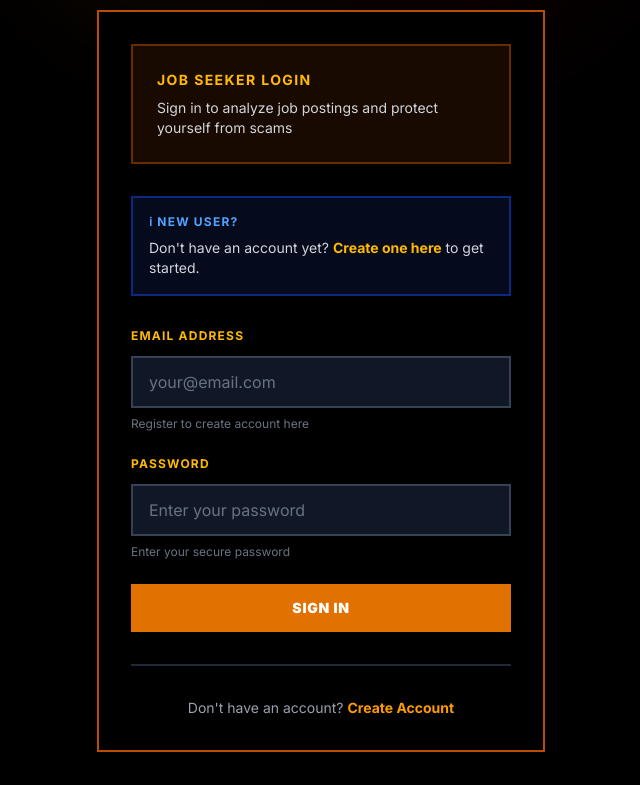
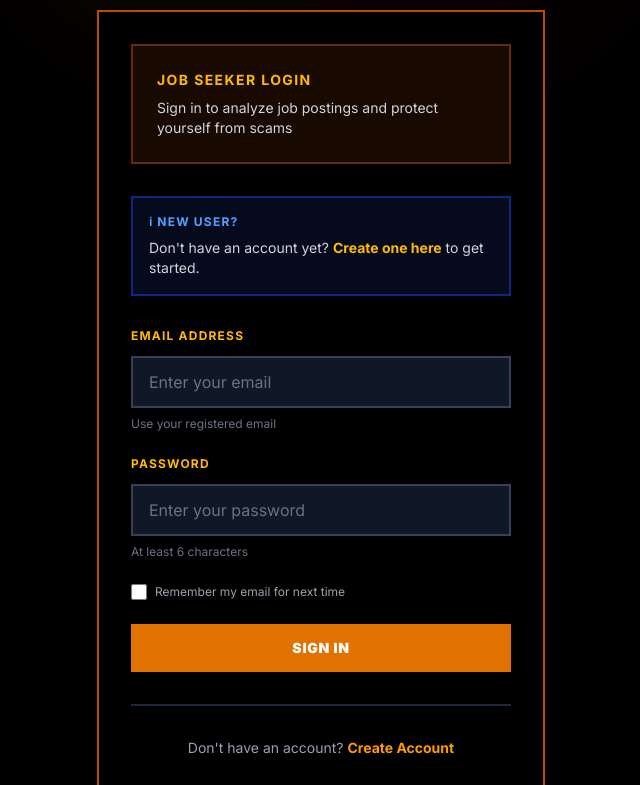
Before and after one commit to ajayreddy510/scam-detection-platform, a Next.js app: page /auth/login in a window 1280 px wide. Shown: the part 410-1195 px from the top of the page, without its empty margins (319-959 px from the left). Built offline with nearby package versions, Linux system fonts and the light colour scheme.

Commit message:
Fix credentials UI: remove visible admin credentials, add Remember Me feature, clarify email uniqueness

```diff
--- a/src/app/auth/login/page.tsx
+++ b/src/app/auth/login/page.tsx
@@ -10,13 +10,23 @@ export default function LoginPage() {
   const { login, user, loading: authLoading } = useAuth();
   const [email, setEmail] = useState('');
   const [password, setPassword] = useState('');
+  const [rememberMe, setRememberMe] = useState(false);
   const [isLoading, setIsLoading] = useState(false);
   const [error, setError] = useState('');
   const [mode, setMode] = useState<'user' | 'admin'>('user');
   const [pageLoading, setPageLoading] = useState(true);
 
-  // Redirect if already logged in
+  // Load saved email and redirect if already logged in
   useEffect(() => {
+    // Load remembered email on client side
+    if (typeof window !== 'undefined') {
+      const savedEmail = localStorage.getItem('safehire_remembered_email');
+      if (savedEmail) {
+        setEmail(savedEmail);
+        setRememberMe(true);
+      }
+    }
+
     if (!authLoading) {
       if (user) {
         // User is already logged in, redirect to appropriate dashboard
@@ -36,6 +46,13 @@ export default function LoginPage() {
     setIsLoading(true);
 
     try {
+      // Save or clear remembered email
+      if (rememberMe) {
+        localStorage.setItem('safehire_remembered_email', email);
+      } else {
+        localStorage.removeItem('safehire_remembered_email');
+      }
+
       const result = await login(email, password, mode);
 
       if (result.success) {
@@ -53,9 +70,9 @@ export default function LoginPage() {
         // Improve error messages
         if (errorMessage.includes('Invalid')) {
           if (mode === 'admin') {
-            errorMessage = 'Invalid admin credentials. Use reddyajay510@gmail.com / Ajay#2004';
+            errorMessage = 'Invalid admin credentials. Use the demo credentials shown above.';
           } else {
-            errorMessage = 'Invalid email or password. Please register if you don\'t have an account.';
+            errorMessage = 'Invalid email or password. Please check and try again.';
           }
         }
 
@@ -185,12 +202,13 @@ export default function LoginPage() {
                 type="email"
                 value={email}
                 onChange={(e) => setEmail(e.target.value)}
-                placeholder={mode === 'admin' ? 'reddyajay510@gmail.com' : 'your@email.com'}
+                placeholder="Enter your email"
                 className="w-full px-4 py-3 bg-gray-900 border-2 border-gray-700 text-white placeholder-gray-500 focus:border-amber-600 focus:outline-none transition-all"
                 disabled={isLoading || authLoading}
+                required
               />
               <p className="text-xs text-gray-500 mt-2">
-                {mode === 'user' ? 'Register to create account here' : 'Use fixed admin credentials'}
+                {mode === 'user' ? 'Use your registered email' : 'Admin email for management access'}
               </p>
             </div>
 
@@ -203,14 +221,32 @@ export default function LoginPage() {
                 type="password"
                 value={password}
                 onChange={(e) => setPassword(e.target.value)}
-                placeholder={mode === 'admin' ? 'Ajay#2004' : 'Enter your password'}
+                placeholder="Enter your password"
                 className="w-full px-4 py-3 bg-gray-900 border-2 border-gray-700 text-white placeholder-gray-500 focus:border-amber-600 focus:outline-none transition-all"
                 disabled={isLoading || authLoading}
+                required
               />
               <p className="text-xs text-gray-500 mt-2">
-                {mode === 'user' ? 'Enter your secure password' : 'Admin credentials are fixed'}
+                {mode === 'user' ? 'At least 6 characters' : 'Use provided admin password'}
               </p>
             </div>
+
+            {/* Remember Me Checkbox */}
+            {mode === 'user' && (
+              <div className="flex items-center">
+                <input
+                  type="checkbox"
+                  id="rememberMe"
+                  checked={rememberMe}
+                  onChange={(e) => setRememberMe(e.target.checked)}
+                  className="w-4 h-4 bg-gray-900 border-2 border-gray-700 rounded cursor-pointer accent-amber-600"
+                  disabled={isLoading || authLoading}
+                />
+                <label htmlFor="rememberMe" className="ml-2 text-xs text-gray-400 cursor-pointer hover:text-gray-300">
+                  Remember my email for next time
+                </label>
+              </div>
+            )}
 
             {/* Error Message */}
             {error && (
--- a/src/app/auth/register/page.tsx
+++ b/src/app/auth/register/page.tsx
@@ -163,7 +163,7 @@ export default function RegisterPage() {
                 disabled={isLoading || authLoading}
               />
               <p className="text-xs text-gray-500 mt-2">
-                Email used for your job seeker account
+                Must be unique - cannot reuse existing account emails
               </p>
             </div>
 
```
